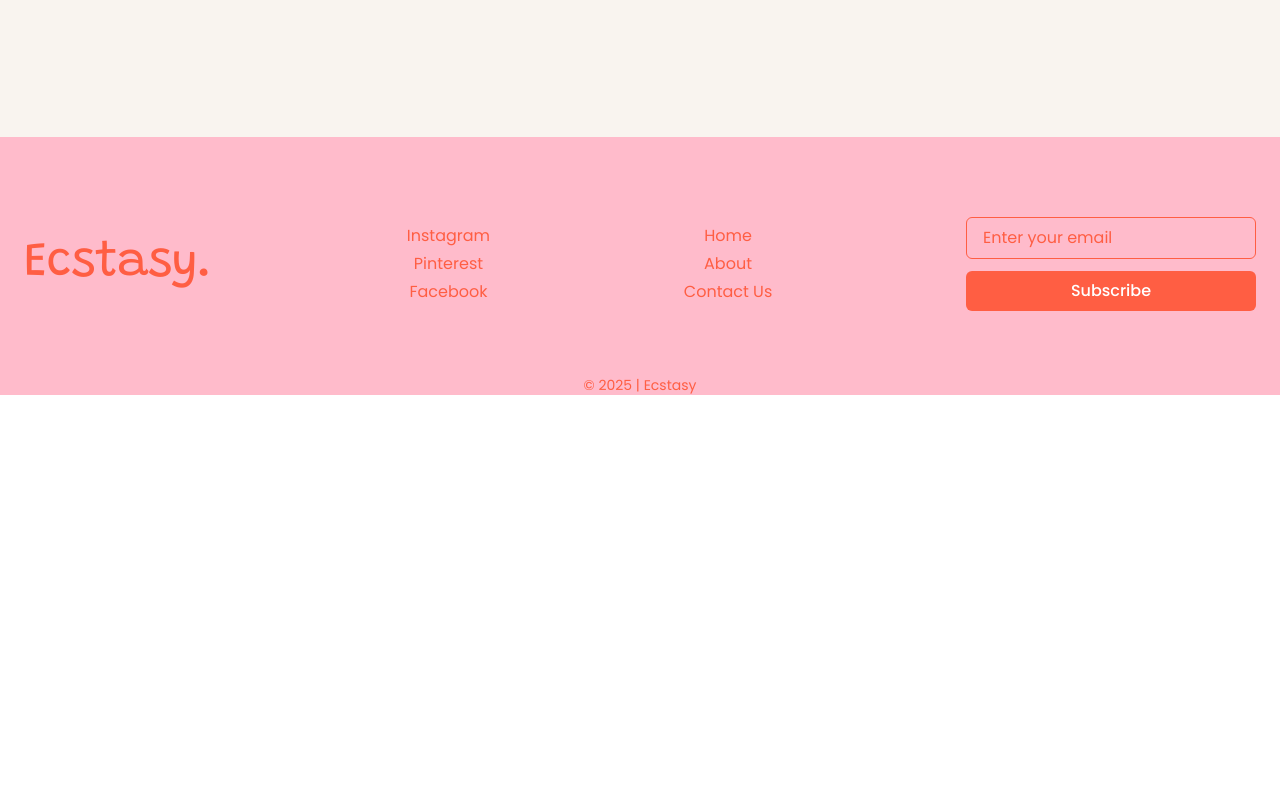
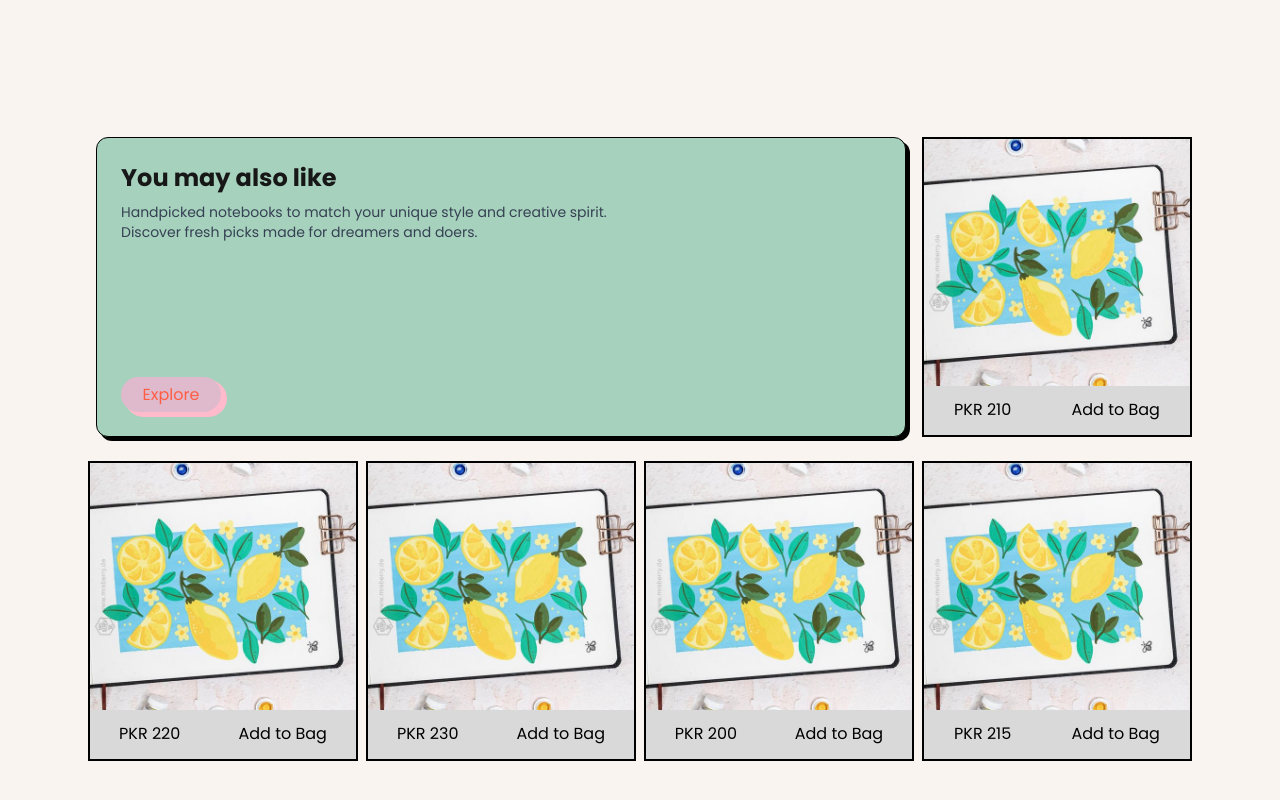
Before and after one commit to Sana-Maryam90/ecstasy-frontend, a Next.js app: page /products/1/details in a window 1280 px wide. Shown: the part 700-1500 px from the top of the page. Before the commit the page ends 1095 px from the top, so only its background shows below. Built offline with nearby package versions, Linux system fonts and the light colour scheme; a web font is replaced by a local one.

Commit message:
updated products page (still not happy with it)

```diff
--- a/src/app/products/[slug]/details/page.jsx
+++ b/src/app/products/[slug]/details/page.jsx
@@ -1,114 +1,9 @@
-// "use client";
-
-// import Navbar from "@/app/components/navbar";
-// import Footer from "@/app/components/footer";
-// import { useParams } from "next/navigation";
-
-// const sampleProduct = {
-//   name: "Floral Notebook",
-//   brand: "Ecstasy.",
-//   price: 200,
-//   description:
-//     "A charming notebook wrapped in floral artistry. Ideal for journaling, sketching, or everyday notes. Handcrafted with love.",
-//   image: "/assets/images/JPEGs/beigenotebook.jpg",
-//   colors: ["#000000", "#FF5E43", "#A6D1BD", "#EE8794"],
-//   dimensions: {
-//     width: "15cm",
-//     height: "21cm",
-//     depth: "2cm",
-//   },
-//   estimatedArrival: "Aug 31, 2025",
-// };
-
-// const ProductDetailPage = () => {
-//   const params = useParams();
-//   const slug = params?.slug;
-
-//   return (
-//     <>
-//       {/* <Navbar /> */}
-
-//       <main className="bg-[#F9F4EF] font-poppins py-20 px-4 sm:px-12 lg:px-32 min-h-screen">
-//         {/* Grid Layout */}
-//         <div className="grid grid-cols-1 lg:grid-cols-2 gap-12 items-start">
-//           {/* Product Image */}
-//           <div className="bg-white p-4 rounded-xl shadow-sm border">
-//             <img
-//               src={sampleProduct.image}
-//               alt={sampleProduct.name}
-//               className="w-full object-contain rounded-md"
-//             />
-//           </div>
-
-//           {/* Product Details */}
-//           <div>
-//             {/* Brand */}
-//             <h2 className="text-3xl sm:text-4xl font-bold font-orelega mb-2 text-black">
-//               {sampleProduct.brand}
-//             </h2>
-
-//             {/* Price */}
-//             <p className="text-2xl font-semibold text-gray-800 mb-6">
-//               PKR {sampleProduct.price}
-//             </p>
-
-//             {/* Name & Description */}
-//             <h3 className="text-xl font-semibold mb-1">
-//               {sampleProduct.name}
-//             </h3>
-//             <p className="text-gray-600 mb-6">{sampleProduct.description}</p>
-
-//             {/* Measurements */}
-//             <div className="mb-6">
-//               <h4 className="text-md font-semibold mb-2">Measurements</h4>
-//               <ul className="text-sm text-gray-700 space-y-1">
-//                 <li>Width: {sampleProduct.dimensions.width}</li>
-//                 <li>Height: {sampleProduct.dimensions.height}</li>
-//                 <li>Depth: {sampleProduct.dimensions.depth}</li>
-//               </ul>
-//             </div>
-
-//             {/* Colors */}
-//             <div className="mb-6">
-//               <h4 className="text-md font-semibold mb-2">Available Colors</h4>
-//               <div className="flex gap-2">
-//                 {sampleProduct.colors.map((color, idx) => (
-//                   <div
-//                     key={idx}
-//                     className="w-5 h-5 rounded-full border"
-//                     style={{ backgroundColor: color }}
-//                   />
-//                 ))}
-//               </div>
-//             </div>
-
-//             {/* Estimated Arrival */}
-//             <p className="text-sm text-gray-500">
-//               Estimated Arrival: {sampleProduct.estimatedArrival}
-//             </p>
-
-//             {/* Add to Cart Button */}
-//             <button className="mt-6 bg-orange text-white px-6 py-2 rounded-full shadow-md hover:bg-orange/90 transition">
-//               Add to Bag
-//             </button>
-//           </div>
-//         </div>
-//       </main>
-
-//       <Footer />
-//     </>
-//   );
-// };
-
-// export default ProductDetailPage;
-
-
-
 "use client";
 
 import Navbar from "@/app/components/navbar";
 import Footer from "@/app/components/footer";
 import Button from "@/app/components/ui/button";
+import ProductCard from "@/app/components/product/productCard";
 
 const product = {
   name: "Floral Notebook",
@@ -125,6 +20,42 @@ const product = {
   colors: ["#000000", "#FF5E43", "#A6D1BD", "#EE8794"],
   arrival: "Aug 31, 2025",
 };
+
+
+const recommendedProducts = [
+  {
+    id: 1,
+    name: "Beams A6 Pocket Notebook",
+    Img: "/assets/images/JPEGs/sketchbook.jpg",
+    price: "210",
+  },
+  {
+    id: 2,
+    name: "Casetta A6 Pocket Notebook",
+    Img: "/assets/images/JPEGs/sketchbook.jpg",
+    price: "220",
+  },
+  {
+    id: 3,
+    name: "Groove A6 Pocket Notebook",
+    Img: "/assets/images/JPEGs/sketchbook.jpg",
+    price: "230",
+  },
+  {
+    id: 4,
+    name: "Rise A6 Pocket Notebook",
+    Img: "/assets/images/JPEGs/sketchbook.jpg",
+    price: "200",
+  },
+  {
+    id: 5,
+    name: "Sunset A6 Pocket Notebook",
+    Img: "/assets/images/JPEGs/sketchbook.jpg",
+    price: "215",
+  },
+];
+
+
 
 export default function ProductDetails() {
   return (
@@ -177,6 +108,38 @@ export default function ProductDetails() {
           />
         </div>
       </main>
+
+
+<section className="bg-cream pb-20 font-poppins">
+  <div className="max-w-6xl mx-auto px-4 sm:px-6 lg:px-8">
+    <div className="grid grid-cols-1 sm:grid-cols-2 lg:grid-cols-4 gap-6 auto-rows-[minmax(300px, auto)]">
+
+      {/* Text Card */}
+      <div className="col-span-1 sm:col-span-2 lg:col-span-3 bg-secondaryGreen border border-black rounded-xl shadow-[4px_4px_0_black] p-6 flex flex-col justify-between relative overflow-hidden">
+        <div>
+          <h3 className="text-2xl font-bold mb-2">You may also like</h3>
+          <p className="text-sm text-gray-700 max-w-[500px]">
+            Handpicked notebooks to match your unique style and creative spirit. Discover fresh picks made for dreamers and doers.
+          </p>
+        </div>
+        <Button txt={"Explore"} className="w-[100px] h-[35px]"/>
+      </div>
+
+      {/* Product Cards */}
+      {recommendedProducts.map((product) => (
+        <div key={product.id} className="col-span-1 flex justify-center">
+          <ProductCard
+            name={product.name}
+            Img={product.Img}
+            price={product.price}
+          />
+        </div>
+      ))}
+    </div>
+  </div>
+</section>
+
+
       <Footer />
     </>
   );
```
